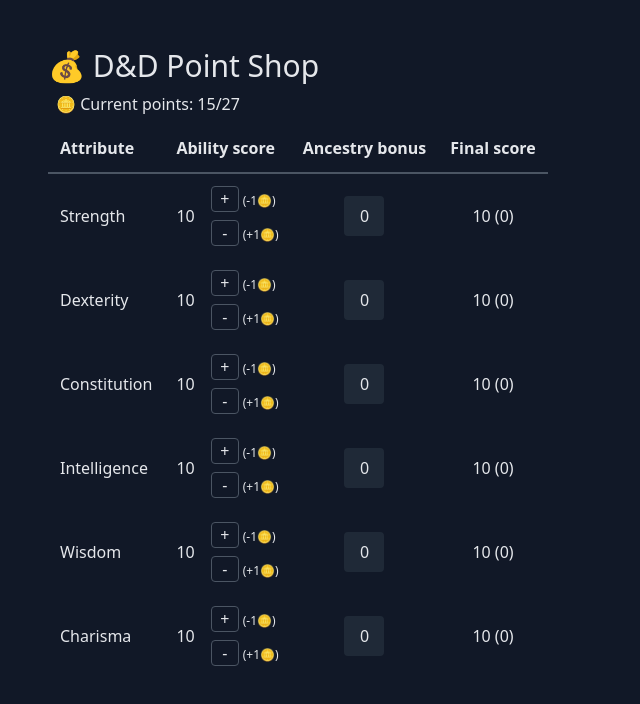
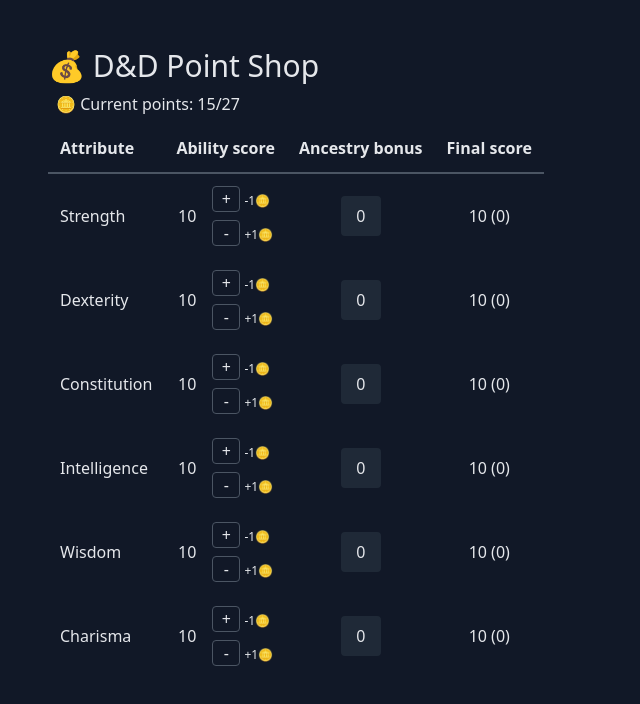
Before and after one commit to daruufex/dnd-point-shop, a React (Vite) app: page / in a window 1280 px wide. Shown: the top 704 px of the page, without its empty margins (0-640 px from the left). Built offline with nearby package versions, Linux system fonts and the light colour scheme.

Commit message:
Basic ability score functionallity

```diff
--- a/src/App.jsx
+++ b/src/App.jsx
@@ -6,6 +6,7 @@
   const startingPoints = defaults.startingPoints;
   const maxPoints = defaults.maxPoints;
   const maxScore = defaults.maxScore;
+  const minScore = defaults.minScore;
   const scoreCosts = defaults.scoreCosts;
 
   const [points, setPoints] = useState(startingPoints);
@@ -18,8 +19,10 @@
       </p>
       <StatList
         points={points}
+        setPoints={setPoints}
         maxPoints={maxPoints}
         maxScore={maxScore}
+        minScore={minScore}
         scoreCosts={scoreCosts}
       />
     </div>
--- a/src/components/Stat.jsx
+++ b/src/components/Stat.jsx
@@ -1,11 +1,21 @@
 import { useState } from "react";
 
-function Stat({ name, points, maxPoints, maxScore, scoreCosts }) {
+function Stat({ name, points, setPoints, maxScore, minScore, scoreCosts }) {
   const [score, setScore] = useState(10);
   const [ancestryBonus, setAncestryBonus] = useState(0);
 
   const finalScore = score + ancestryBonus;
   const modifier = Math.ceil((finalScore - 10) / 2);
+
+  const handleIncreaseScore = () => {
+    setScore((current) => current + 1);
+    setPoints((current) => current - scoreCosts[score + 1]);
+  };
+
+  const handleDecreaseScore = () => {
+    setScore((current) => current - 1);
+    setPoints((current) => current + scoreCosts[score]);
+  };
 
   const handleChangeAncestryBonus = (newValue) => {
     if (isNaN(newValue)) return;
@@ -19,15 +29,45 @@
     <tr>
       <td className="p-3">{name}</td>
       <td className="p-3 flex justify-center items-center gap-4">
-        {score}
+        <span
+          className={
+            score === maxScore
+              ? "font-bold text-green-100"
+              : score === minScore
+              ? "italic text-red-200"
+              : ""
+          }
+        >
+          {score}
+        </span>
         <div className="inline-flex flex-col items-start gap-2">
           <div className="whitespace-nowrap">
-            <button className={`${buttonStyles}`}>+</button>
-            <span className="text-xs">(-{scoreCosts[score]}🪙)</span>
+            <button
+              className={`${buttonStyles}`}
+              onClick={handleIncreaseScore}
+              disabled={score === maxScore || scoreCosts[score + 1] > points}
+            >
+              +
+            </button>
+            <span
+              className={`text-xs ${
+                scoreCosts[score + 1] > points ? "text-red-400" : ""
+              }`}
+            >
+              -{scoreCosts[score + 1]}🪙
+            </span>
           </div>
           <div>
-            <button className={`${buttonStyles}`}>-</button>
-            <span className="text-xs">(+{scoreCosts[score - 1]}🪙)</span>
+            <button
+              className={`${buttonStyles}`}
+              onClick={handleDecreaseScore}
+              disabled={score === minScore}
+            >
+              -
+            </button>
+            <span className="text-xs">
+              {score > minScore ? `+${scoreCosts[score]}🪙` : ""}
+            </span>
           </div>
         </div>
       </td>
--- a/src/components/StatList.jsx
+++ b/src/components/StatList.jsx
@@ -1,6 +1,13 @@
 import Stat from "./Stat";
 
-function StatList({ points, maxPoints, maxScore, scoreCosts }) {
+function StatList({
+  points,
+  setPoints,
+  maxPoints,
+  maxScore,
+  minScore,
+  scoreCosts,
+}) {
   const statNames = [
     "Strength",
     "Dexterity",
@@ -29,8 +36,10 @@
             name={stat}
             key={stat}
             points={points}
+            setPoints={setPoints}
             maxPoints={maxPoints}
             maxScore={maxScore}
+            minScore={minScore}
             scoreCosts={scoreCosts}
           />
         ))}
```
